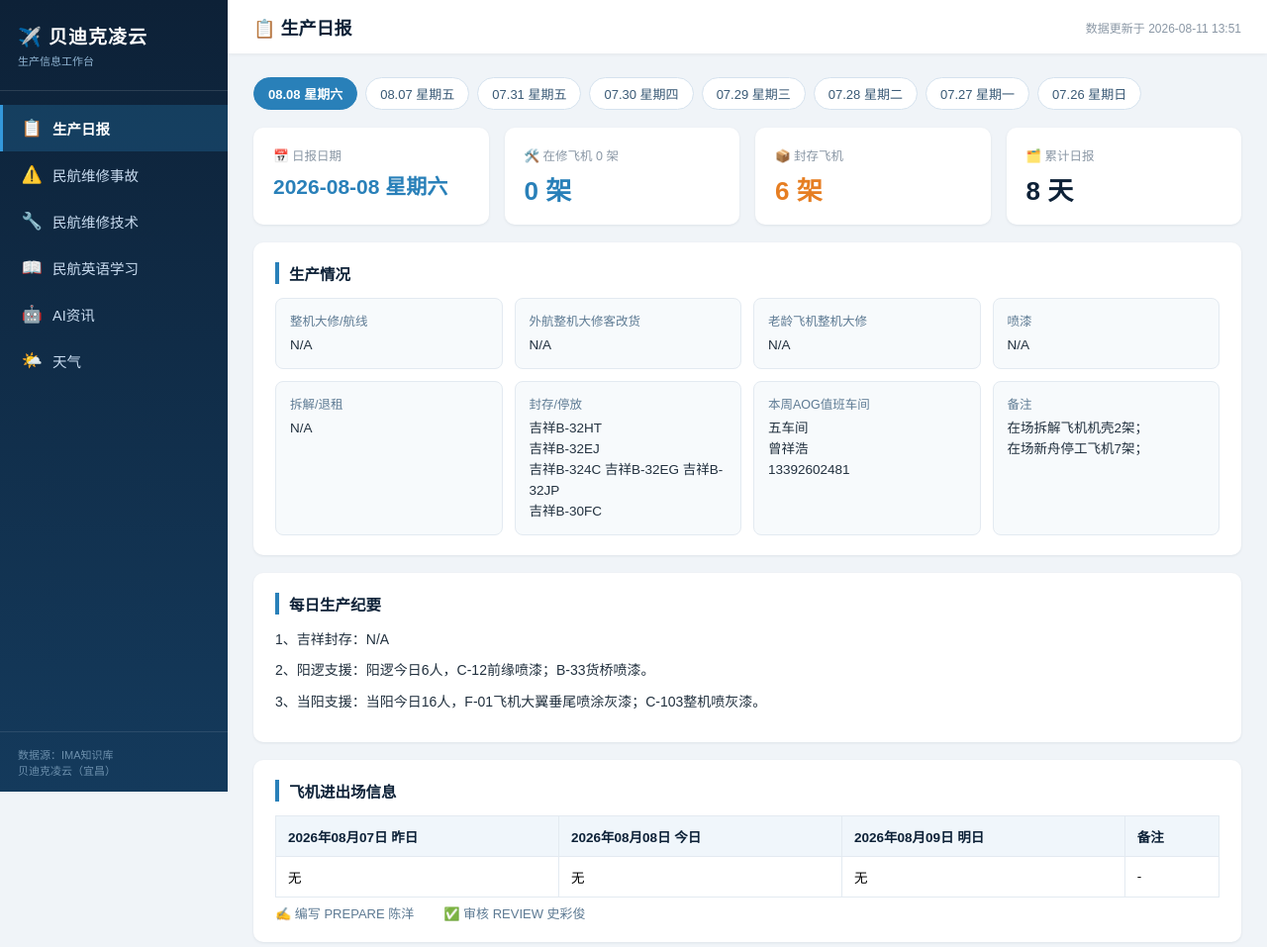
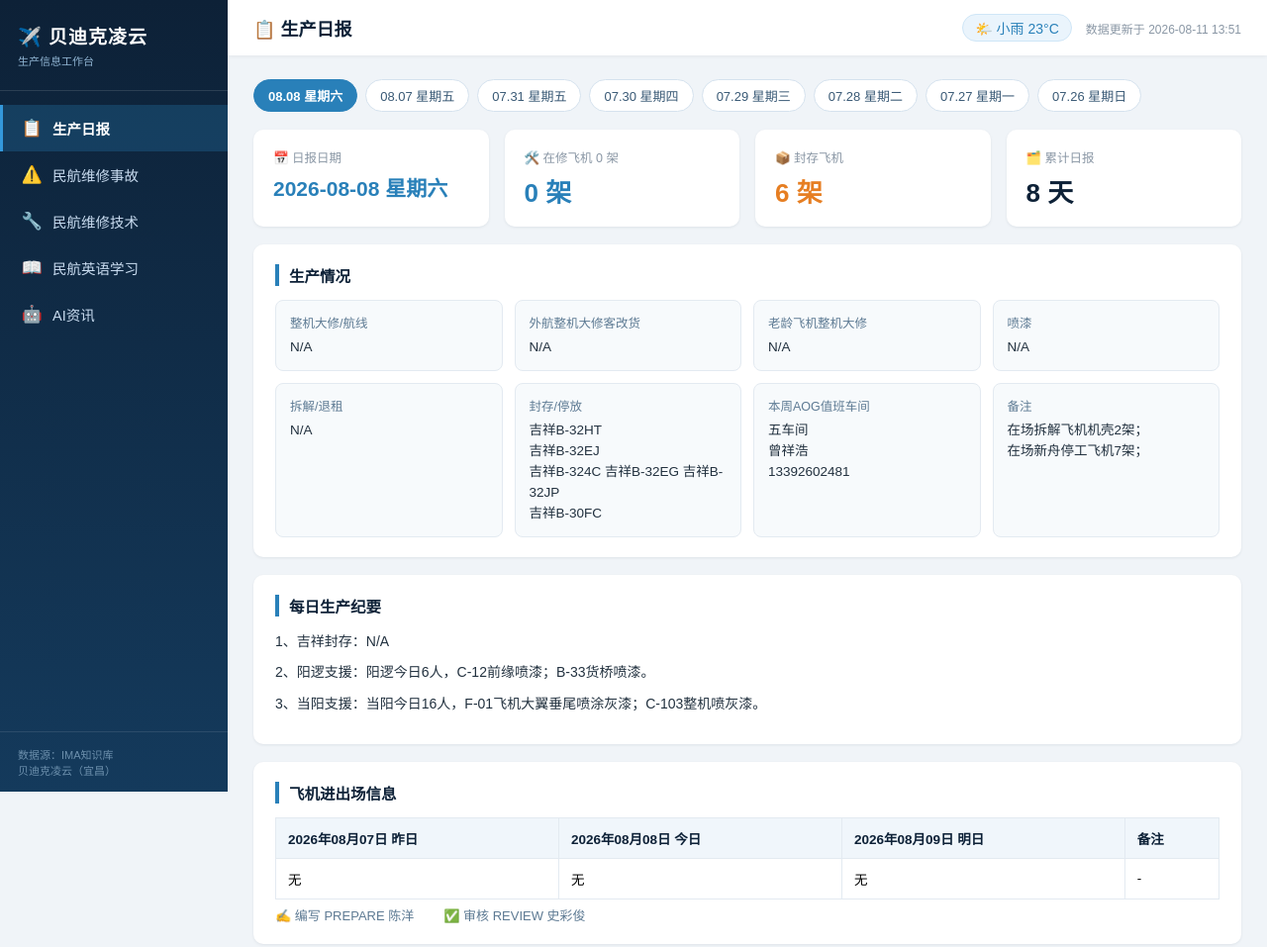
Before and after one commit to latonyaostrander33-collab/lingyun-workbench, a plain HTML site: page index.html in a window 1280 px wide. Shown: the whole page at 99% size. Drawn offline with Linux system fonts and the light colour scheme.

Commit message:
update index.html

```diff
--- a/index.html
+++ b/index.html
@@ -23,6 +23,7 @@ body{font-family:"Microsoft YaHei","PingFang SC",sans-serif;background:#f0f4f8;d
 .topbar{background:#fff;padding:14px 26px;display:flex;align-items:center;gap:14px;box-shadow:0 1px 4px rgba(0,0,0,.06);position:sticky;top:0;z-index:50}
 .topbar h2{font-size:18px;color:#0d2137;flex:1}
 .updated{font-size:12px;color:#8a97a5}
+.today-wx{font-size:14px;color:#2980b9;background:#eaf4fc;border:1px solid #cfe6f7;border-radius:14px;padding:3px 12px;margin-left:14px;white-space:nowrap}
 .countdown{font-size:12px;color:#3498db;min-width:88px;text-align:right}
 .btn{background:#2980b9;color:#fff;border:none;padding:8px 18px;border-radius:6px;cursor:pointer;font-size:13.5px;display:flex;align-items:center;gap:6px;transition:.15s}
 .btn:hover{background:#3498db}
@@ -112,19 +113,19 @@ body{font-family:"Microsoft YaHei","PingFang SC",sans-serif;background:#f0f4f8;d
     <div class="nav-item" data-sec="tech"><span class="ico">🔧</span><span class="txt">民航维修技术</span></div>
     <div class="nav-item" data-sec="english"><span class="ico">📖</span><span class="txt">民航英语学习</span></div>
     <div class="nav-item" data-sec="ai"><span class="ico">🤖</span><span class="txt">AI资讯</span></div>
-    <div class="nav-item" data-sec="weather"><span class="ico">🌤️</span><span class="txt">天气</span></div>
   </div>
   <div class="side-foot">数据源：IMA知识库<br>贝迪克凌云（宜昌）</div>
 </nav>
 <div class="main">
   <div class="topbar">
     <h2 id="secTitle">📋 生产日报</h2>
+    <span class="today-wx" id="todayWx"></span>
     <span class="updated" id="updatedAt">--</span>
   </div>
   <div class="content" id="content"><div class="loading">数据加载中…</div></div>
 </div>
 <script>
-const TITLES={ribao:"📋 生产日报",accidents:"⚠️ 民航维修事故",tech:"🔧 民航维修技术",english:"📖 民航英语学习",ai:"🤖 AI资讯",weather:"🌤️ 天气"};
+const TITLES={ribao:"📋 生产日报",accidents:"⚠️ 民航维修事故",tech:"🔧 民航维修技术",english:"📖 民航英语学习",ai:"🤖 AI资讯"};
 const AUTO_SEC=600;
 let cur=(location.hash||"").replace("#","")||"ribao",DATA=null,cdLeft=AUTO_SEC,curDate=null;
 const esc=s=>String(s==null?"":s).replace(/[&<>"]/g,c=>({"&":"&amp;","<":"&lt;",">":"&gt;",'"':"&quot;"}[c]));
@@ -135,11 +136,21 @@ async function loadData(){
     const r=await fetch("data.json?t="+Date.now(),{cache:"no-store"});
     DATA=await r.json();
     document.getElementById("updatedAt").textContent="数据更新于 "+(DATA.updated||"未知");
+    showTodayWx();
     render();
     cdLeft=AUTO_SEC;
   }catch(e){
     if(!DATA)document.getElementById("content").innerHTML='<div class="loading">⚠️ 数据加载失败：'+esc(e.message)+"</div>";
   }
+}
+
+function showTodayWx(){
+  const el=document.getElementById("todayWx");
+  const w=DATA&&DATA.weather;
+  if(cur==="ribao"&&w&&w.tempC){
+    el.textContent="🌤️ "+esc(w.desc)+" "+esc(w.tempC)+"°C";
+    el.style.display="";
+  }else{el.style.display="none";}
 }
 
 function render(){
@@ -153,7 +164,6 @@ function render(){
   else if(cur==="tech")c.innerHTML=renderNews(DATA.tech,false);
   else if(cur==="ai")c.innerHTML=renderNews(DATA.ai,true);
   else if(cur==="english")c.innerHTML=renderEnglish(DATA.english);
-  else if(cur==="weather")c.innerHTML=renderWeather(DATA.weather);
 }
 
 function renderDateBar(reps){
```
